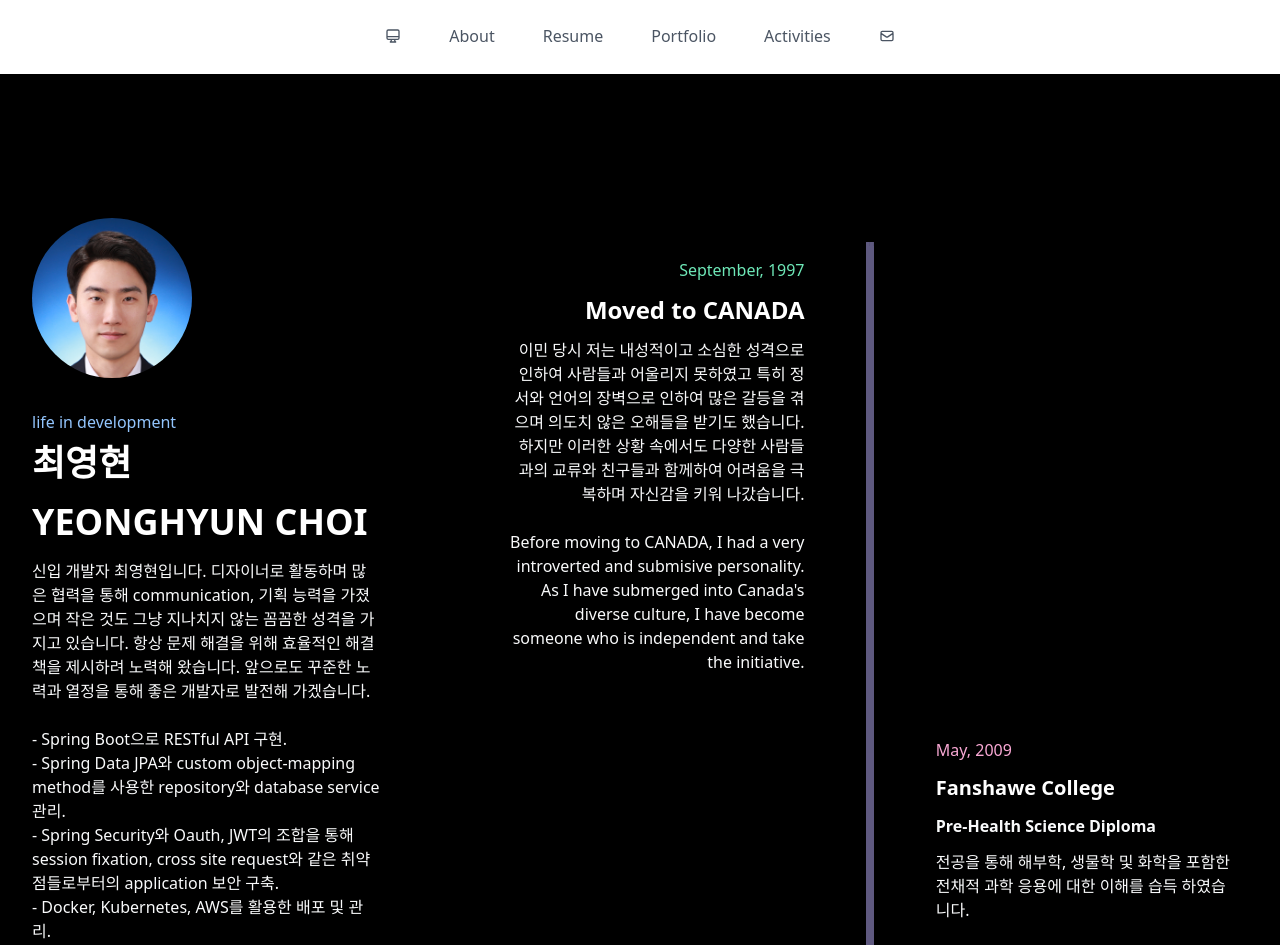
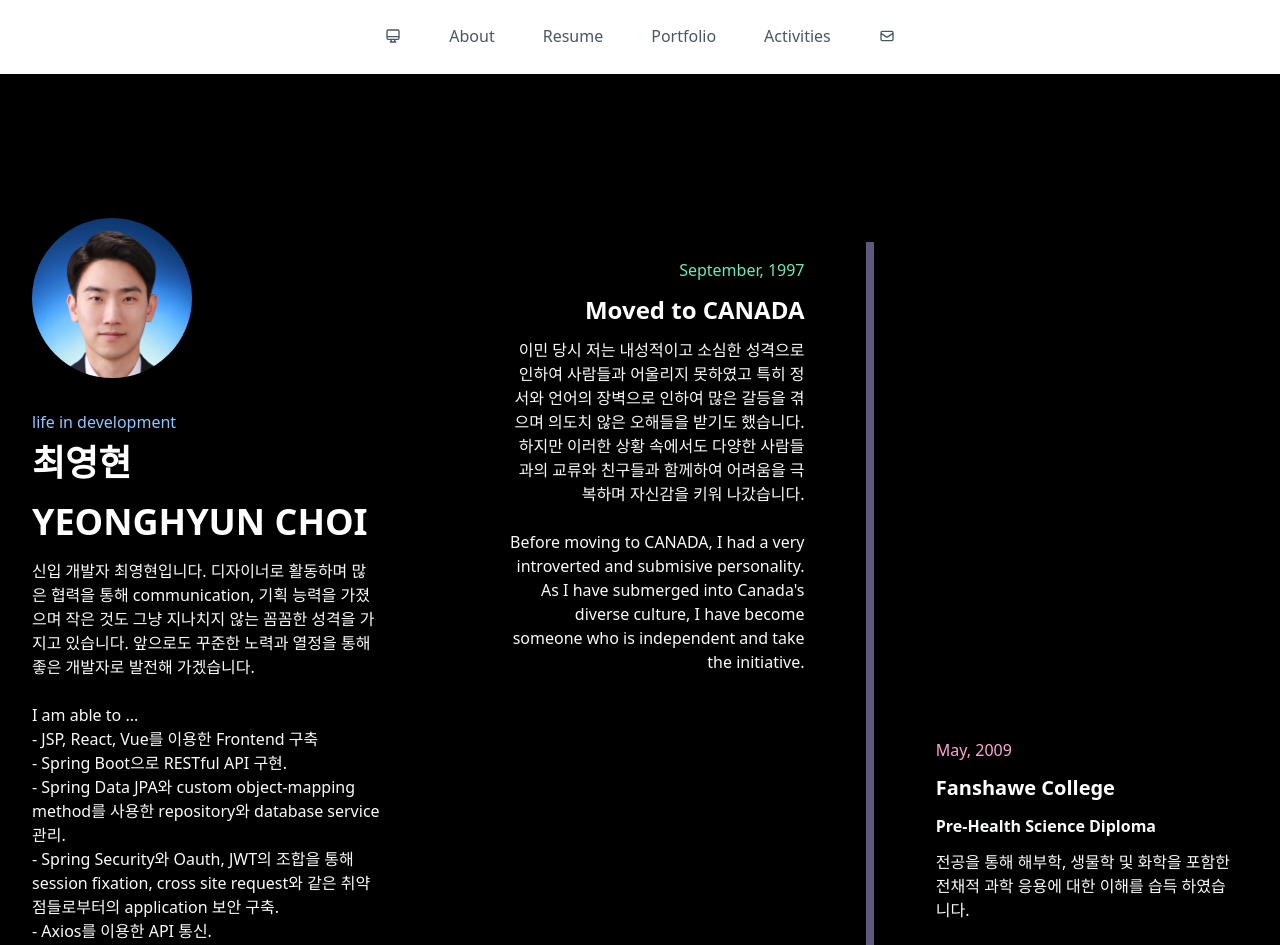
Before and after one commit to yhdchoi/portfolio, a Vue app: page /about in a window 1280 px wide. Shown: the top 945 px of the page. Built offline with nearby package versions, Linux system fonts and the light colour scheme.

Commit message:
Update
About, Projects

```diff
--- a/src/views/About.vue
+++ b/src/views/About.vue
@@ -24,15 +24,17 @@
           <p class="text-sm md:text-base text-gray-50 mb-4">
             신입 개발자 최영현입니다. 디자이너로 활동하며 많은 협력을 통해
             communication, 기획 능력을 가졌으며 작은 것도 그냥 지나치지 않는
-            꼼꼼한 성격을 가지고 있습니다. 항상 문제 해결을 위해 효율적인
-            해결책을 제시하려 노력해 왔습니다. 앞으로도 꾸준한 노력과 열정을
-            통해 좋은 개발자로 발전해 가겠습니다. <br />
+            꼼꼼한 성격을 가지고 있습니다. 앞으로도 꾸준한 노력과 열정을 통해
+            좋은 개발자로 발전해 가겠습니다. <br />
             <br />
+            I am able to ... <br />
+            - JSP, React, Vue를 이용한 Frontend 구축 <br />
             - Spring Boot으로 RESTful API 구현. <br />
             - Spring Data JPA와 custom object-mapping method를 사용한
             repository와 database service 관리. <br />
             - Spring Security와 Oauth, JWT의 조합을 통해 session fixation, cross
             site request와 같은 취약점들로부터의 application 보안 구축. <br />
+            - Axios를 이용한 API 통신. <br />
             - Docker, Kubernetes, AWS를 활용한 배포 및 관리.
           </p>
           <p class="text-sm md:text-base text-gray-50 mb-4">
@@ -45,12 +47,14 @@
             <br />
             <br />
             I am able to ... <br />
+            - Design and build Frontend using JSP, React, and Vue. <br />
             - Build RESTful API application with Spring Framwork & Boot. <br />
             - With Spring Data JPA & custom object-mapping method, manage
             repositories & database. <br />
             - Build and configure security with Spring Security, Oauth, JWT,
             creating defence from the security risks such as session fixation
             and cross site request. <br />
+            - API request with Ajax or Axios. <br />
             - Deployment, Management and Scaling with Docker, Kubernetes, AWS.
           </p>
 
--- a/src/views/Projects.vue
+++ b/src/views/Projects.vue
@@ -419,9 +419,8 @@
               >
               <br />
               <br />
-              daniel$ What is the CO-Logic?<br />
-              The co-opaeration managed logically for the optimization of the
-              workflow.
+              daniel$ What is CO-Logic?<br />
+              The work management application for your workflow.
               <br />
               <br />
               daniel$ print tools used;<br />
```
